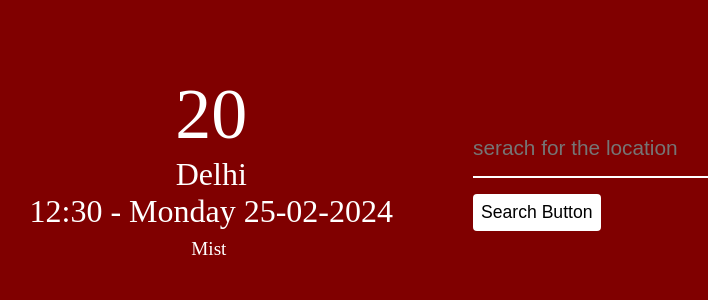
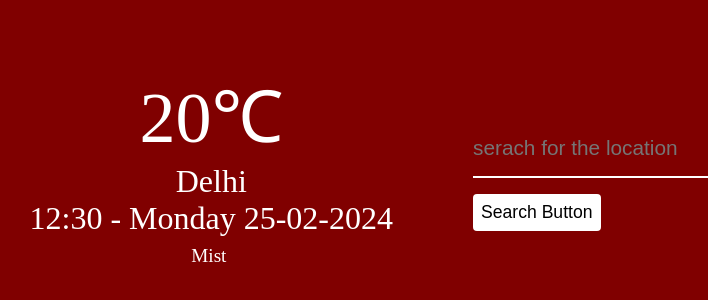
Before and after one commit to Ram-yadav0509/weather-report, a plain HTML site: page index.html in a window 1280 px wide. Shown: the part 230-530 px from the top of the page, without its empty margins (149-857 px from the left). Drawn offline with Linux system fonts and the light colour scheme.

Commit message:
Update index.html

```diff
--- a/index.html
+++ b/index.html
@@ -12,7 +12,7 @@
 
         <div class="weather_container">
             <div class="temp">
-                <p>20</p>
+                <p>20℃</p>
             </div>
 
             <div class="time_location">
```
